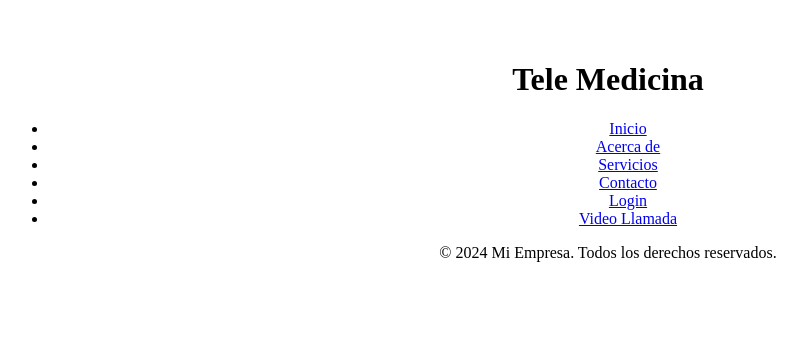
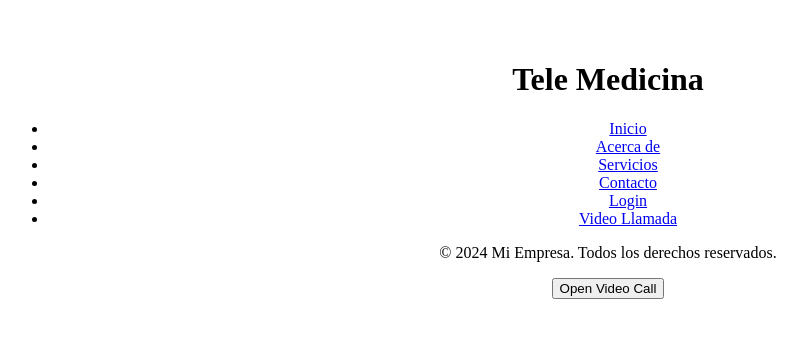
Before and after one commit to No-Country-simulation/S17-02-ft-Java-React, a React (Vite) app in the folder frontend/: page / in a window 1280 px wide. Shown: the top 338 px of the page, without its empty margins (32-836 px from the left). Built offline with nearby package versions, Linux system fonts and the light colour scheme.

Commit message:
correcion de bug en videollamada

```diff
--- a/frontend/src/App.tsx
+++ b/frontend/src/App.tsx
@@ -23,6 +23,7 @@ const App: React.FC = () => {
           }
         />
       </Routes>
+      <button onClick={() => setIsVideoCallOpen(true)}>Open Video Call</button>
     </Router>
   );
 };
```
